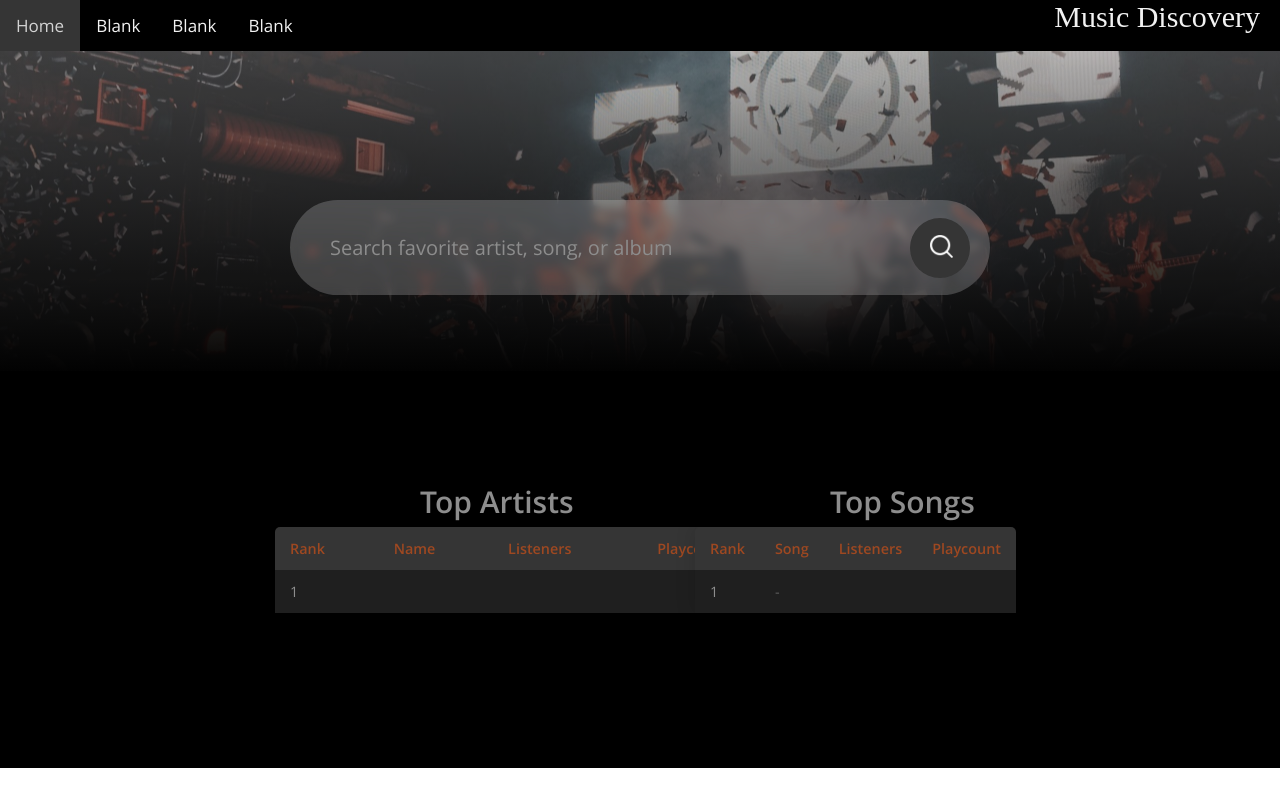
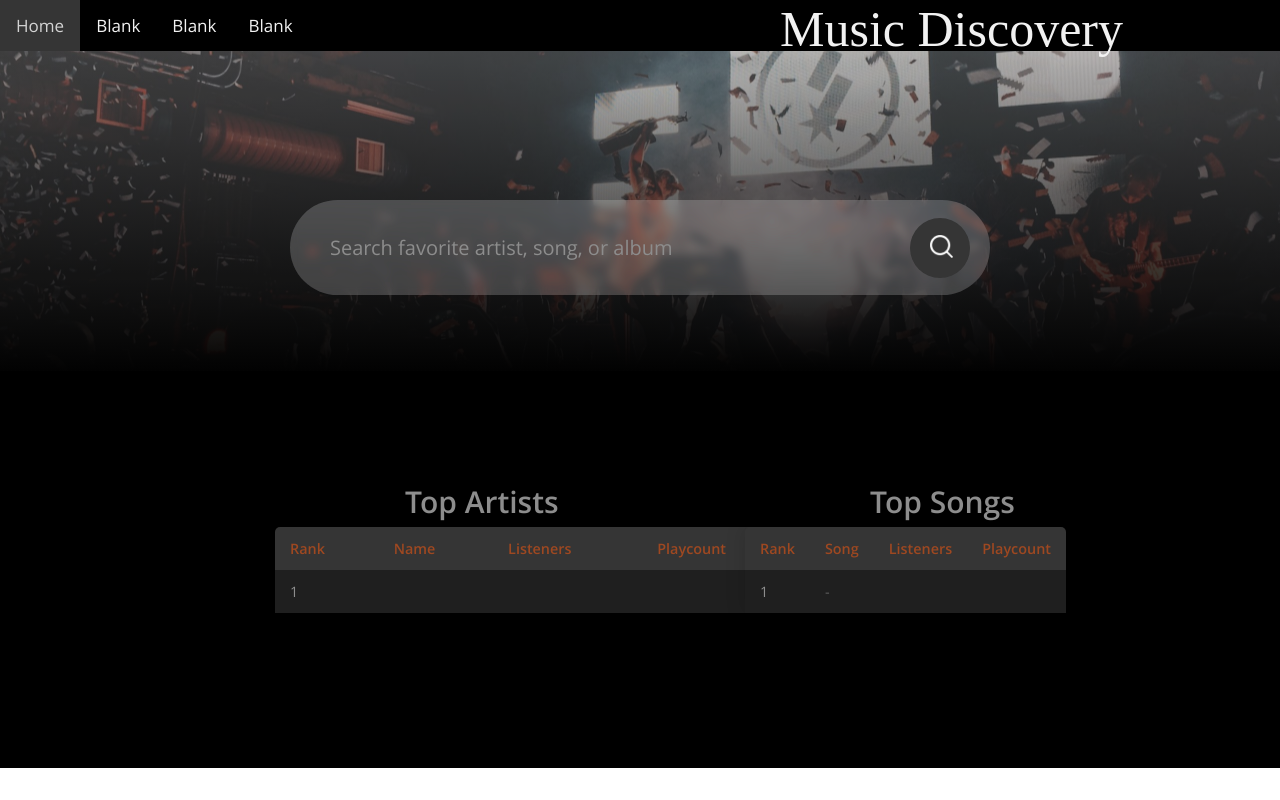
Before and after one commit to jamesreick/CIproject, a PHP site: page /njtest/page.php in a window 1280 px wide. Run offline with PHP 8.4, Linux system fonts and the light colour scheme; tables that the repository leaves empty or names only in its code hold one stand-in row (values such as "Sample post"); data that the repository does not hold is empty; some web fonts are replaced.

Commit message:
Fixed Layout

```diff
--- a/css/styles.css
+++ b/css/styles.css
@@ -41,11 +41,12 @@
 
 .topnav-div{
     font-family: 'PregnancyJourneyRegular-lgR7D';
-    float: right;
     padding: 0px;
-    margin-right: 20px;
-    font-size: 30px;
+    margin-left: 780px;
+    z-index: 1;
+    font-size: 50px;
     color: #f2f2f2;
+    position: absolute;
 }
 
 .topnav {
@@ -178,7 +179,7 @@
 h1{
     font-size: 30px;
     margin-top: 100px;
-    margin-left: 415px;
+    margin-left: 400px;
     clear: both;
     color: #8d8d8d;
     padding: 5px;
@@ -192,7 +193,7 @@ h1{
 .content-table-2{
     border-collapse: collapse;
     font-size: 0.9em;
-    margin-left: 50px;
+    margin-left: 100px;
     min-width: 300px;
     border-radius: 5px 5px 0 0;
     overflow: hidden;
@@ -223,7 +224,7 @@ h1{
 h2{
     font-size: 30px;
     margin-top: 100px;
-    margin-left: 180px;
+    margin-left: 220px;
     clear: both;
     color: #8d8d8d;
     padding: 5px;
--- a/page.php
+++ b/page.php
@@ -42,7 +42,7 @@
          <a href="#news">Blank</a>
          <a href="#contact">Blank</a>
          <a href="#about">Blank</a>
-         <div class = topnav-div>Music Discovery</div>
+         <div id= 1 class = topnav-div>Music Discovery</div>
       </div>
       <div class="layout">
          <div class="container">
```
